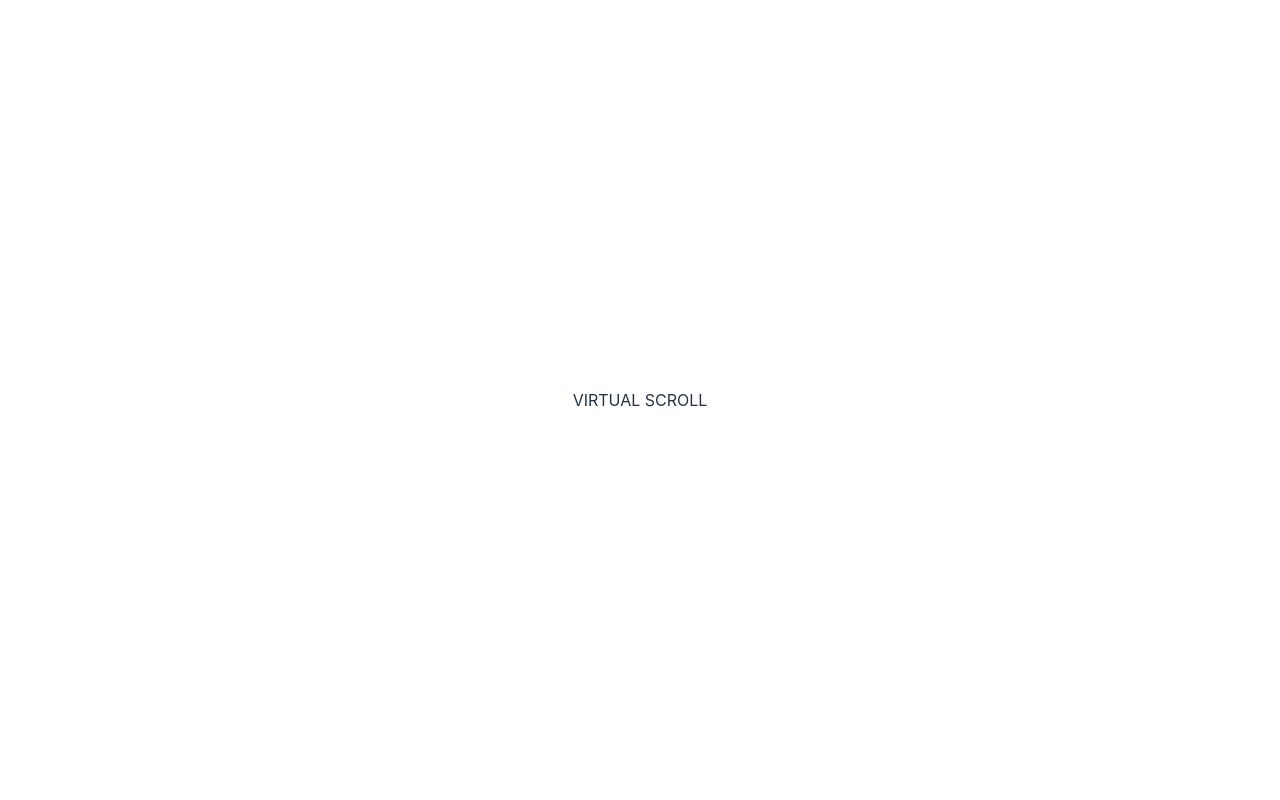
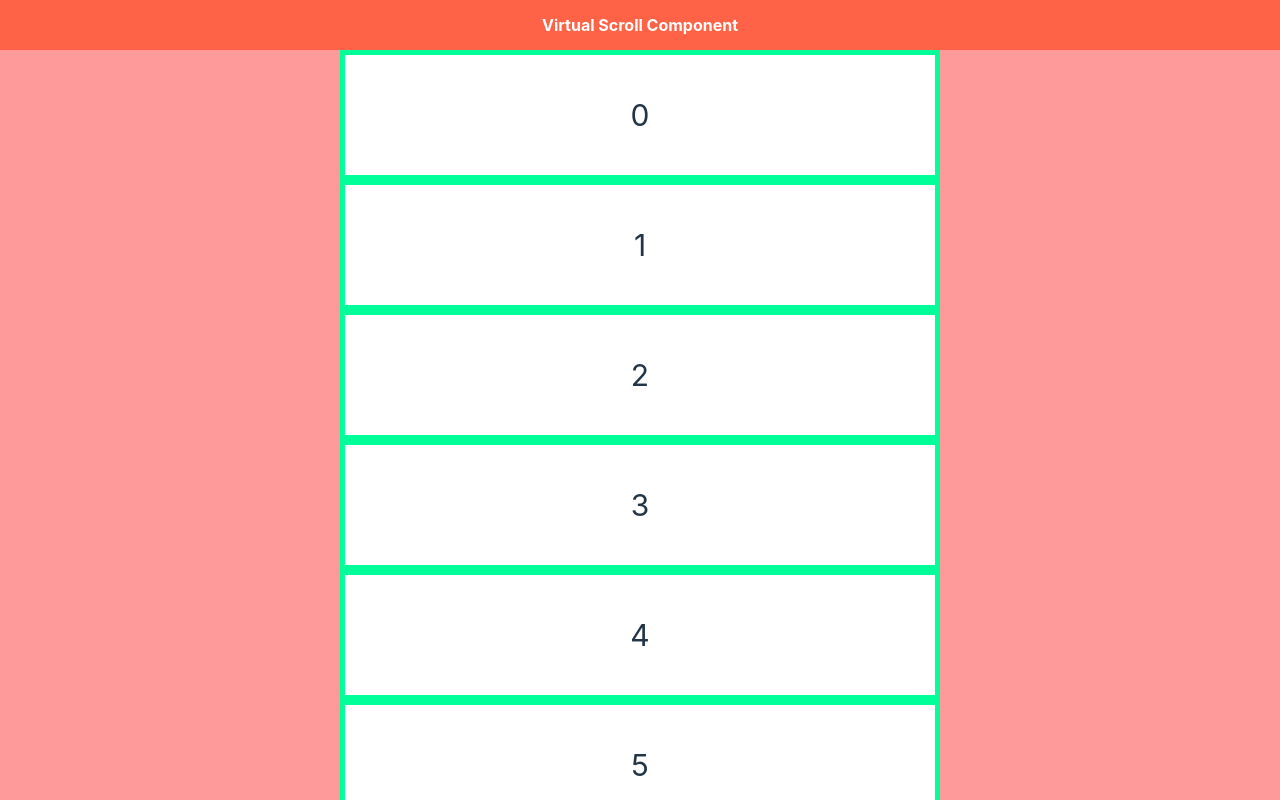
Before and after one commit to AtaOta/virtual_scroll, a Vue app: page / in a window 1280 px wide. Built offline with nearby package versions, Linux system fonts and the light colour scheme.

Commit message:
VERISON-1.0.1, besic style creted

```diff
--- a/index.html
+++ b/index.html
@@ -4,7 +4,7 @@
     <meta charset="UTF-8" />
     <link rel="icon" type="image/svg+xml" href="/vite.svg" />
     <meta name="viewport" content="width=device-width, initial-scale=1.0" />
-    <title>Vite + Vue</title>
+    <title>Vue3 Virtual Scroll</title>
   </head>
   <body>
     <div id="app"></div>
--- a/src/App.vue
+++ b/src/App.vue
@@ -1,21 +1,27 @@
 <script setup>
+import virtualScroll from './components/API/VirtualScroll/virtualScroll.vue';
+import RandomCards from './components/Cards/RandomCards.vue';
+import { ref, onMounted } from 'vue';
+
+let cards = ref([]);
+
+onMounted(()=>{
+  for(let i=0; i<20; i++){
+    cards.value.push(i)
+  }
+})
 </script>
 
 <template>
-  VIRTUAL SCROLL
+  <header>
+    Virtual Scroll Component
+  </header>
+  <section>
+    <virtualScroll>
+      <RandomCards :cardObj="cards"/>
+    </virtualScroll>
+  </section>
 </template>
 
 <style scoped>
-.logo {
-  height: 6em;
-  padding: 1.5em;
-  will-change: filter;
-  transition: filter 300ms;
-}
-.logo:hover {
-  filter: drop-shadow(0 0 2em #646cffaa);
-}
-.logo.vue:hover {
-  filter: drop-shadow(0 0 2em #42b883aa);
-}
 </style>
--- /dev/null
+++ b/src/components/API/VirtualScroll/virtualScroll.vue
@@ -0,0 +1,40 @@
+<script setup>
+import { ref, onMounted } from 'vue';
+const VirtualScroll = ref(null);
+
+onMounted(()=>{
+    // VIRTUAL SCROLL COMPONENT
+    let VSC = VirtualScroll.value;
+
+    // GET VIRTUAL SCROLL WRAPPER RECTANGELE BOUNDARY
+    let VSCrect = VSC.getBoundingClientRect();
+
+    VSC.addEventListener('scroll', ()=>{
+        console.warn('scroll')
+    })
+
+    console.warn(VirtualScroll.value)
+    console.warn(VSCrect);
+})
+
+
+</script>
+
+<template>
+    <div >
+        <div class="VirtualScroll_Wrapper" ref="VirtualScroll">
+            <slot>
+            </slot>
+        </div>
+    </div>
+</template>
+
+<style scoped>
+.VirtualScroll_Wrapper{
+    max-width: 600px;
+    width: 100vw;
+    min-height: 100vh;
+    background-color: #00ff99;
+    overflow: auto;
+}
+</style>
--- /dev/null
+++ b/src/components/Cards/RandomCards.vue
@@ -0,0 +1,28 @@
+<script setup>
+import { defineProps } from 'vue';
+let cards = defineProps({
+    cardObj: Object,
+})
+</script>
+
+<template>
+    <div v-for="card in cards.cardObj" v-bind:="card.id" class="Cards">
+        <div class="CardContent">
+            {{ card }}
+        </div>
+    </div>
+</template>
+
+<style scoped>
+.Cards{
+    padding: 5px;
+}
+.CardContent{
+    background-color: #fff;
+    min-height: 120px;
+    display: flex;
+    justify-content: center;
+    align-items: center;
+    font-size: 30px;
+}
+</style>
--- a/src/style.css
+++ b/src/style.css
@@ -1,6 +1,6 @@
 :root {
   font-family: Inter, system-ui, Avenir, Helvetica, Arial, sans-serif;
-  line-height: 1.5;
+  line-height: 1;
   font-weight: 400;
 
   color-scheme: light dark;
@@ -13,66 +13,43 @@
   -moz-osx-font-smoothing: grayscale;
   -webkit-text-size-adjust: 100%;
 }
-
-a {
-  font-weight: 500;
-  color: #646cff;
-  text-decoration: inherit;
+*{
+  margin: 0;
+  padding: 0;
 }
-a:hover {
-  color: #535bf2;
+html{
+  height: 100vh;
+  width: 100vw;
 }
-
-a {
-  font-weight: 500;
-  color: #646cff;
-  text-decoration: inherit;
+#app {
+  height: 100vh;
+  width: 100vw;
+  position: fixed;
+  margin: 0;
+  padding: 0;
+  text-align: center;
+  overflow: hidden;
 }
-a:hover {
-  color: #535bf2;
+header{
+  position: fixed;
+  height: 50px;
+  width: 100vw;
+  background-color: tomato;
+  top: 0;
+  display: flex;
+  align-items: center;
+  justify-content: center;
+  color: #fff;
+  font-weight: bold;
 }
-
-body {
-  margin: 0;
+section{
+  height: calc(100vh - 50px);
+  background-color: #ff9a9a;
+  width: 100vw;
+  margin-top: 50px;
   display: flex;
-  place-items: center;
-  min-width: 320px;
-  min-height: 100vh;
-}
-
-h1 {
-  font-size: 3.2em;
-  line-height: 1.1;
-}
-
-button {
-  border-radius: 8px;
-  border: 1px solid transparent;
-  padding: 0.6em 1.2em;
-  font-size: 1em;
-  font-weight: 500;
-  font-family: inherit;
-  background-color: #1a1a1a;
-  cursor: pointer;
-  transition: border-color 0.25s;
-}
-button:hover {
-  border-color: #646cff;
-}
-button:focus,
-button:focus-visible {
-  outline: 4px auto -webkit-focus-ring-color;
-}
-
-.card {
-  padding: 2em;
-}
-
-#app {
-  max-width: 1280px;
-  margin: 0 auto;
-  padding: 2rem;
-  text-align: center;
+  justify-content: center;
+  overflow: auto;
 }
 
 @media (prefers-color-scheme: light) {
```
Also changed, not shown: src/components/HelloWorld.vue (deleted, +0 -40 lines).
